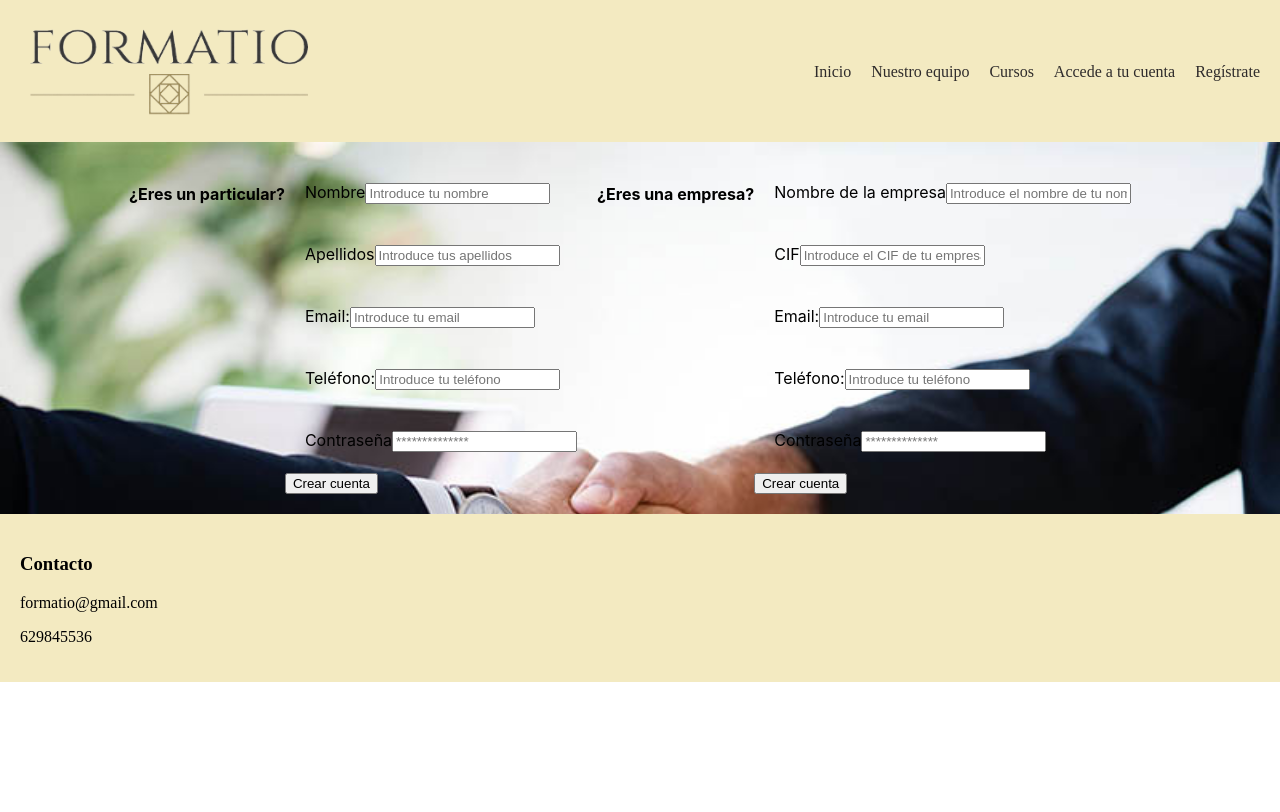
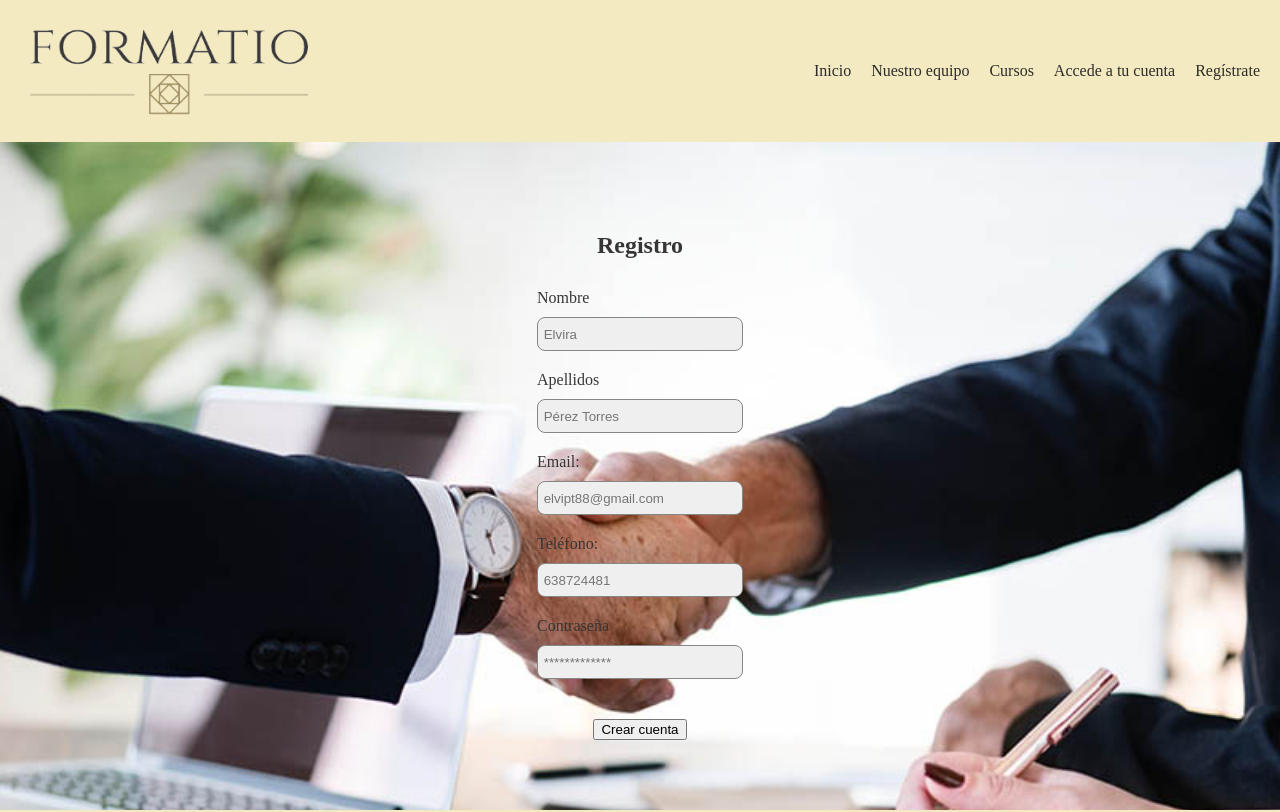
Before and after one commit to Elvira-88/final-project-client, a React (Create React App) app: page /register in a window 1280 px wide. Shown: the top 812 px of the page. Built offline with nearby package versions, Linux system fonts and the light colour scheme.

Commit message:
Estilo input register y login

```diff
--- a/src/index.css
+++ b/src/index.css
@@ -1,13 +1,26 @@
 body {
   margin: 0;
-  font-family: -apple-system, BlinkMacSystemFont, 'Segoe UI', 'Roboto', 'Oxygen',
+  /* font-family: -apple-system, BlinkMacSystemFont, 'Segoe UI', 'Roboto', 'Oxygen',
     'Ubuntu', 'Cantarell', 'Fira Sans', 'Droid Sans', 'Helvetica Neue',
     sans-serif;
   -webkit-font-smoothing: antialiased;
-  -moz-osx-font-smoothing: grayscale;
+  -moz-osx-font-smoothing: grayscale; */
+
+  font-family: Cinzel-400;
+  color: rgb(56, 53, 53);
 }
 
 code {
   font-family: source-code-pro, Menlo, Monaco, Consolas, 'Courier New',
     monospace;
 }
+
+.inputStyle {
+  height: 30px;
+  width: 200px;
+  border-radius: 8px;
+  border-color: #868686;
+  background-color: #efefef;
+  border-style: double;
+  border-width: 1px;
+}
--- a/src/pages/courses/CourseCard.js
+++ b/src/pages/courses/CourseCard.js
@@ -5,6 +5,7 @@ export default function CourseCard(props) {
         <div>
             <h4>{props.name}</h4>
             <h4>{props.description}</h4>
+            <h5>{props.teacher}</h5>
             <p>{props.duration}</p>
         </div>
     )
--- a/src/pages/courses/courses.js
+++ b/src/pages/courses/courses.js
@@ -3,20 +3,20 @@ import './courses.css';
 
 export default function courses() {
 
-    const teachers = [
-        {name: "Gestión del talento", description: "Enfocado para directivos y personal de rrhh", duration: "20h"},
-        {name: "Gestión del talento", description: "Enfocado para directivos y personal de rrhh", duration: "20h"},
-        {name: "Gestión del talento", description: "Enfocado para directivos y personal de rrhh", duration: "20h"},
-        {name: "Gestión del talento", description: "Enfocado para directivos y personal de rrhh", duration: "20h"},
+    const courses = [
+        {name: "Gestión del talento", description: "Enfocado para directivos y personal de rrhh", teacher: "Lorena Martínez Crespo", duration: "20h"},
+        {name: "Gestión del talento", description: "Enfocado para directivos y personal de rrhh", teacher: "Lorena Martínez Crespo", duration: "20h"},
+        {name: "Gestión del talento", description: "Enfocado para directivos y personal de rrhh", teacher: "Lorena Martínez Crespo", duration: "20h"},
+        {name: "Gestión del talento", description: "Enfocado para directivos y personal de rrhh", teacher: "Lorena Martínez Crespo", duration: "20h"},
 
     ];
 
     return (
         <div className="courses">
 
-            {teachers.map(course => {
+            {courses.map(course => {
                 return (
-                    <CourseCard name = {course.name} description = {course.description} duration = {course.duration}/>
+                    <CourseCard name = {course.name} description = {course.description} teacher = {course.teacher} duration = {course.duration}/>
                 )
             })}
 
--- a/src/pages/login/login.css
+++ b/src/pages/login/login.css
@@ -23,3 +23,12 @@
     padding-top: 30px;
 
 }
+
+.accessProblems {
+    text-decoration: none;
+    color: rgb(56, 53, 53);
+}
+
+.accessProblems:hover {
+    color: gray;
+}
--- a/src/pages/login/login.js
+++ b/src/pages/login/login.js
@@ -3,14 +3,15 @@ import './login.css';
 export default function login() {
     return (
         <div className="login">
-            <h1>Bienvenido</h1>
+            <h2>Inicia sesión</h2>
             <div className="loginContent">
-                <input type="text" placeholder="Usuario"/>
+                <input className="inputStyle" type="text" placeholder=" Usuario"/>
             </div>
             <div className="loginContent">
-                <input type="password" placeholder="Contraseña"/>
+                <input className="inputStyle" type="password" placeholder=" Contraseña"/>
             </div>
-            <a href="#">¿Olvidaste tu contraseña?</a>
+            <a className="accessProblems" href="#">¿Olvidaste tu contraseña?</a>
+            <a className="accessProblems" href="#">No estoy registrado</a>
             <div className="loginButton">
                 <button>Acceder</button>
             </div>
--- a/src/pages/register/register.css
+++ b/src/pages/register/register.css
@@ -2,18 +2,35 @@
     background-image: url(4.jpeg);
     background-size: cover;
     display: flex;
-    justify-content: center;
-    padding: 20px;
+    flex-direction: column;
+    padding-right: 30%;
+    padding-left: 30%;
+    padding-top: 70px;
+    padding-bottom: 70px;
+    align-items: center;
+}
+
+.formLabel {
+    padding-bottom: 10px;
+}
+
+.inputStyle {
+    height: 30px;
+    width: 200px;
+    border-radius: 8px;
+    border-color: #868686;
+    background-color: #efefef;
+    border-style: double;
+    border-width: 1px;
+}
+
+
+.inputBlock {
+    padding: 10px;
+}
+
+.registerbutton {
+    font-family: Cinzel-400;
+    padding-top: 30px;
 
 }
-
-.form {
-    display: flex;
-    flex-direction: row;
-
-}
-
-.inputBlock {
-    padding: 20px;
-
-}
--- a/src/pages/register/register.js
+++ b/src/pages/register/register.js
@@ -4,81 +4,57 @@ export default function register() {
     return (
         <div className="register">
 
-            <div className="form">
-
-                <h4>¿Eres un particular?</h4>
-
-                <form action="form" method="get">
-
-                    <div class="inputBlock">
-                        <label for="nameInput">Nombre</label>
-                        <input type="text" id="nameInput" name="userName" placeholder="Introduce tu nombre"/>
+            <div>
+                <h2>Registro</h2>
             </div>
 
-                    <div class="inputBlock">
-                        <label for="lastnameInput">Apellidos</label>
-                        <input type="text" id="lastnameInput" name="lastName" placeholder="Introduce tus apellidos"/>
+            <div className="inputBlock">
+                <div className="formLabel">
+                    <label for="nameInput">Nombre</label>
                 </div>
 
-                    <div class="inputBlock">
-                        <label for="emailInput">Email:</label>
-                        <input required type="email" id="emailInput" required name="userEmail" placeholder="Introduce tu email"/>
+                <input className="inputStyle" type="text" id="nameInput" name="userName" placeholder=" Elvira"/>
             </div>
 
-                    <div class="inputBlock">
-                        <label for="telephoneInput">Teléfono:</label>
-                        <input required type="telephone" id="telephoneInput" name="telephpneInput" placeholder="Introduce tu teléfono"/>
+            <div className="inputBlock">
+
+                <div className="formLabel">
+                    <label for="lastnameInput">Apellidos</label>
                 </div>
 
-                    <div class="inputBlock">
-                        <label for="passwordInput">Contraseña</label>
-                        <input type="password" id="passwordInput" required name="passwrodInput" placeholder="**************"/>
+                <input className="inputStyle" type="text" id="lastnameInput" name="lastName" placeholder=" Pérez Torres"/>
             </div>
 
-                    <button>Crear cuenta</button>
-
-                </form>
-
+            <div className="inputBlock">
+                <div className="formLabel">
+                    <label for="emailInput">Email:</label>
                 </div>
 
-            <div className="form">
-
-                <h4>¿Eres una empresa?</h4>
-
-                <form action="form" method="get">
-
-                    <div class="inputBlock">
-                        <label for="nameInput">Nombre de la empresa</label>
-                        <input type="text" id="nameInput" name="userName" placeholder="Introduce el nombre de tu nombre"/>
+                <input className="inputStyle" required type="email" id="emailInput" required name="userEmail" placeholder=" elvipt88@gmail.com"/>
             </div>
 
-                    <div class="inputBlock">
-                        <label for="cifINput">CIF</label>
-                        <input type="text" id="cifINput" name="cif" placeholder="Introduce el CIF de tu empresa"/>
+            <div className="inputBlock">
+                <div className="formLabel">
+                    <label for="telephoneInput">Teléfono:</label>
                 </div>
 
-                    <div class="inputBlock">
-                        <label for="emailInput">Email:</label>
-                        <input required type="email" id="emailInput" required name="userEmail" placeholder="Introduce tu email"/>
+                <input className="inputStyle" required type="telephone" id="telephoneInput" name="telephpneInput" placeholder=" 638724481"/>
             </div>
 
-                    <div class="inputBlock">
-                        <label for="telephoneInput">Teléfono:</label>
-                        <input required type="telephone" id="telephoneInput" name="telephpneInput" placeholder="Introduce tu teléfono"/>
+            <div className="inputBlock">
+                <div className="formLabel">
+                    <label for="passwordInput">Contraseña</label>
                 </div>
 
-                    <div class="inputBlock">
-                        <label for="passwordInput">Contraseña</label>
-                        <input type="password" id="passwordInput" required name="passwrodInput" placeholder="**************"/>
+                <input className="inputStyle" type="password" id="passwordInput" required name="passwrodInput" placeholder=" *************"/>
             </div>
 
-                    <button>Crear cuenta</button>
-
-                </form>
-
+            <div className="registerbutton">
+                <button >Crear cuenta</button>
             </div>
 
 
         </div>
+
      )
 }
```
Lines whose indentation alone changed are shown as unchanged.
